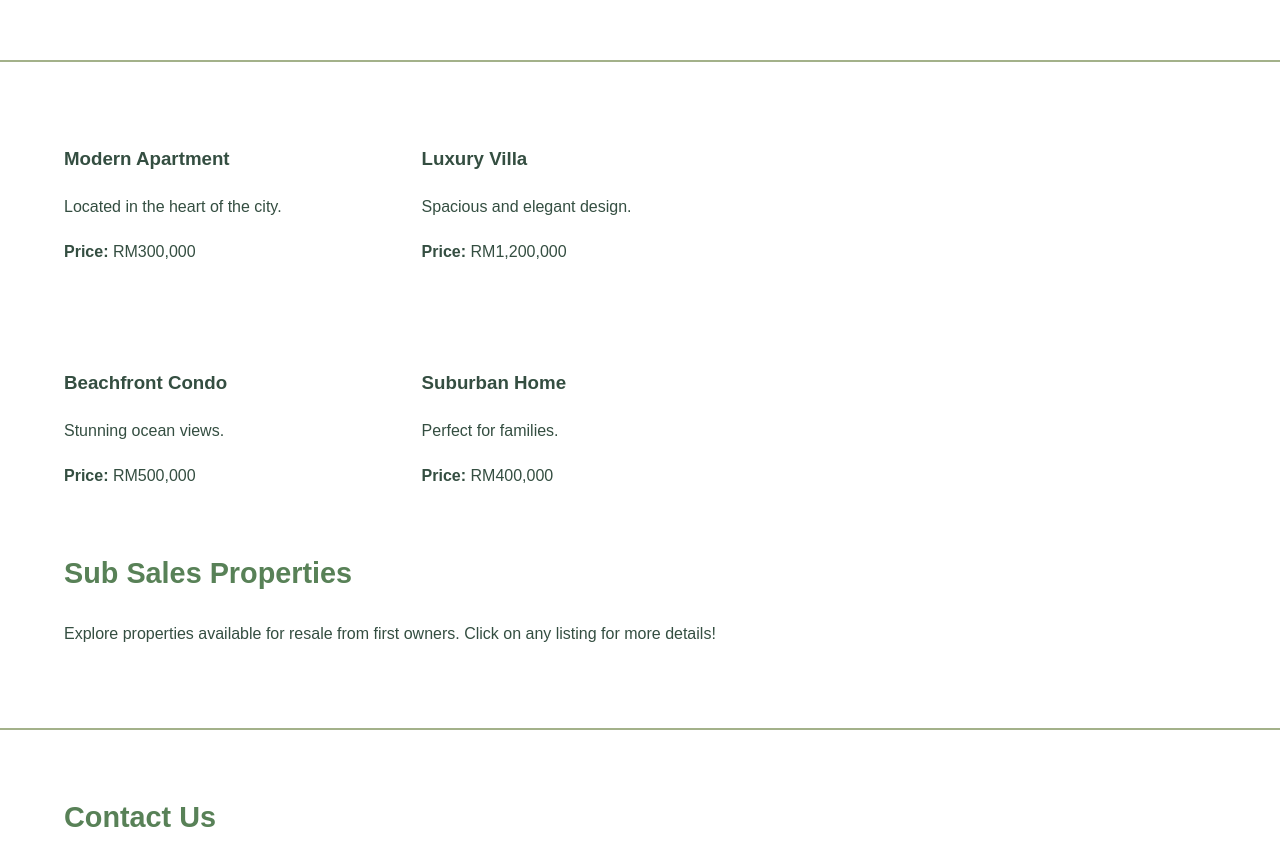
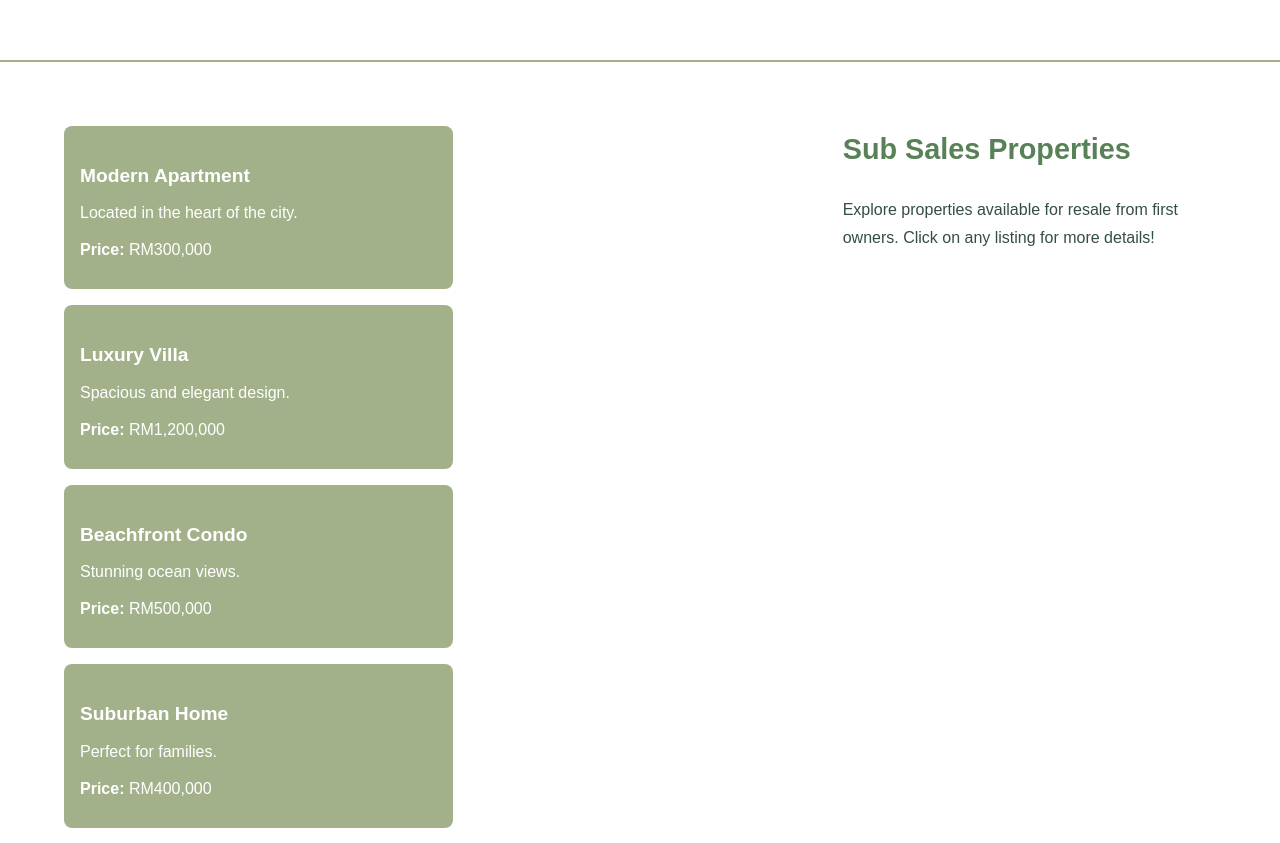
Before and after one commit to kuanyk82/realestateandproperty, a plain HTML site: page index.html in a window 1280 px wide. Shown: the part 1460-2303 px from the top of the page. Drawn offline with Linux system fonts and the light colour scheme.

Commit message:
Add files via upload

```diff
--- a/style.css
+++ b/style.css
@@ -102,55 +102,45 @@ section p {
     border: none;
 }
 
-/* Sub Sales Properties Section */
+/* Sub-Sales Properties */
+.sub-sales-content {
+    display: flex;
+    gap: 2rem;
+}
+
+.sub-sales-title {
+    flex: 1;
+}
+
 .sub-sales-listing {
-    display: grid;
-    grid-template-columns: repeat(auto-fit, minmax(250px, 1fr));
-    gap: 1.5rem;
-    width: 60%;
+    flex: 2;
+    display: flex;
+    flex-wrap: wrap;
+    gap: 1rem;
 }
 
 .card {
+    background-color: #a3b18a;
+    color: #fff;
+    padding: 1rem;
+    border-radius: 8px;
+    width: calc(50% - 1rem); /* Adjust width for responsive layout */
     position: relative;
-    width: 100%;
-    height: 200px;
-    perspective: 1000px; /* Enables 3D effect */
     cursor: pointer;
+    transition: transform 0.3s ease;
 }
 
-.card-front,
-.card-back {
-    position: absolute;
-    width: 100%;
-    height: 100%;
-    backface-visibility: hidden;
-    display: flex;
-    flex-direction: column;
-    justify-content: center;
-    align-items: center;
-    padding: 1rem;
-    border: 1px solid #ccc;
-    border-radius: 5px;
-    transition: transform 0.6s ease-in-out;
+.card:hover {
+    transform: translateY(-5px);
 }
 
-.card-front {
-    background-color: #dad7cd; /* Light green */
-    color: #344e41; /* Dark text */
+.card h3 {
+    font-size: 1.2rem;
+    margin-bottom: 0.5rem;
 }
 
-.card-back {
-    background-color: #588157; /* Medium green */
-    color: #ffffff; /* White text */
-    transform: rotateY(180deg);
-}
-
-.card:hover .card-front {
-    transform: rotateY(180deg);
-}
-
-.card:hover .card-back {
-    transform: rotateY(0deg);
+.card p {
+    margin-bottom: 0.5rem;
 }
 
 .whatsapp-link {
```
